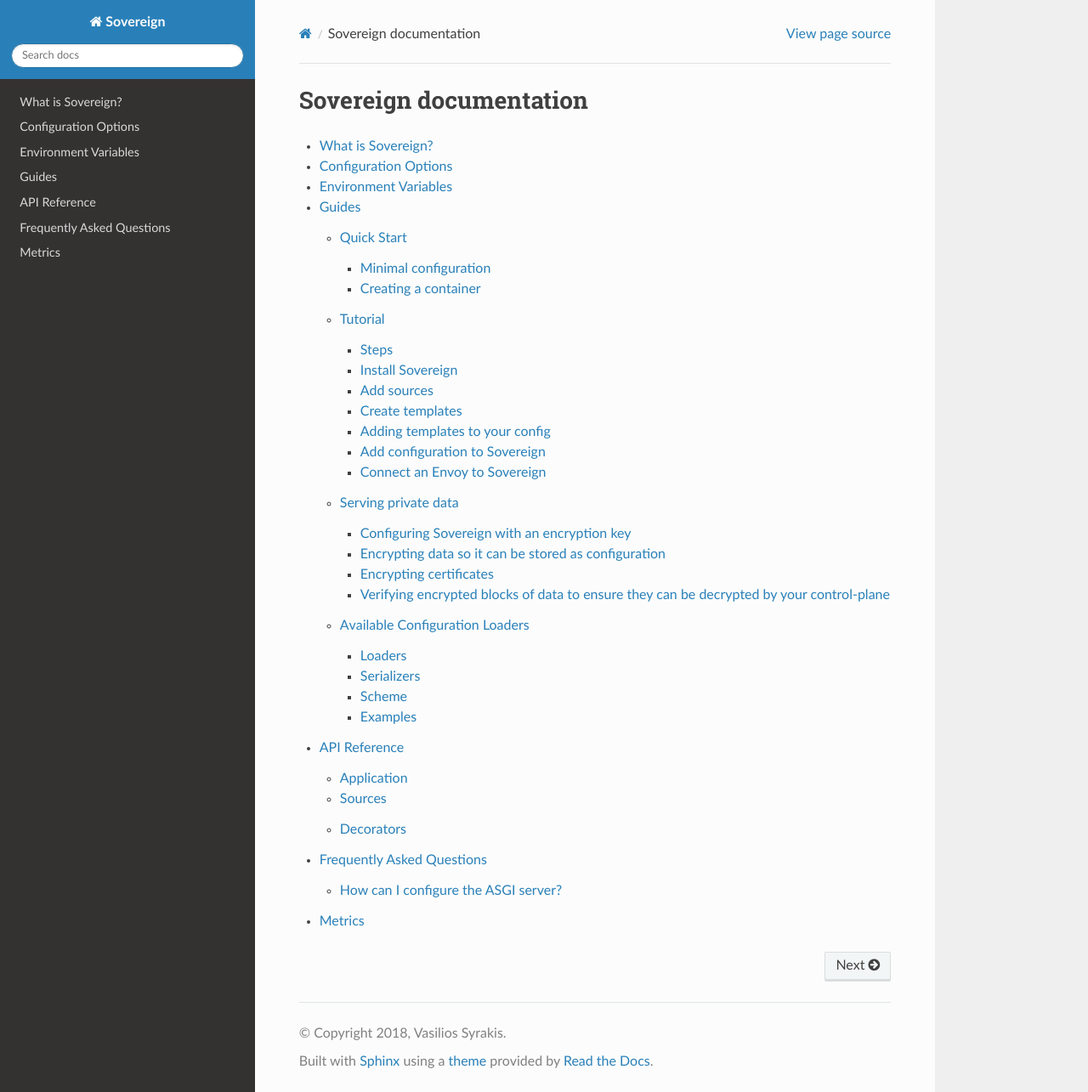
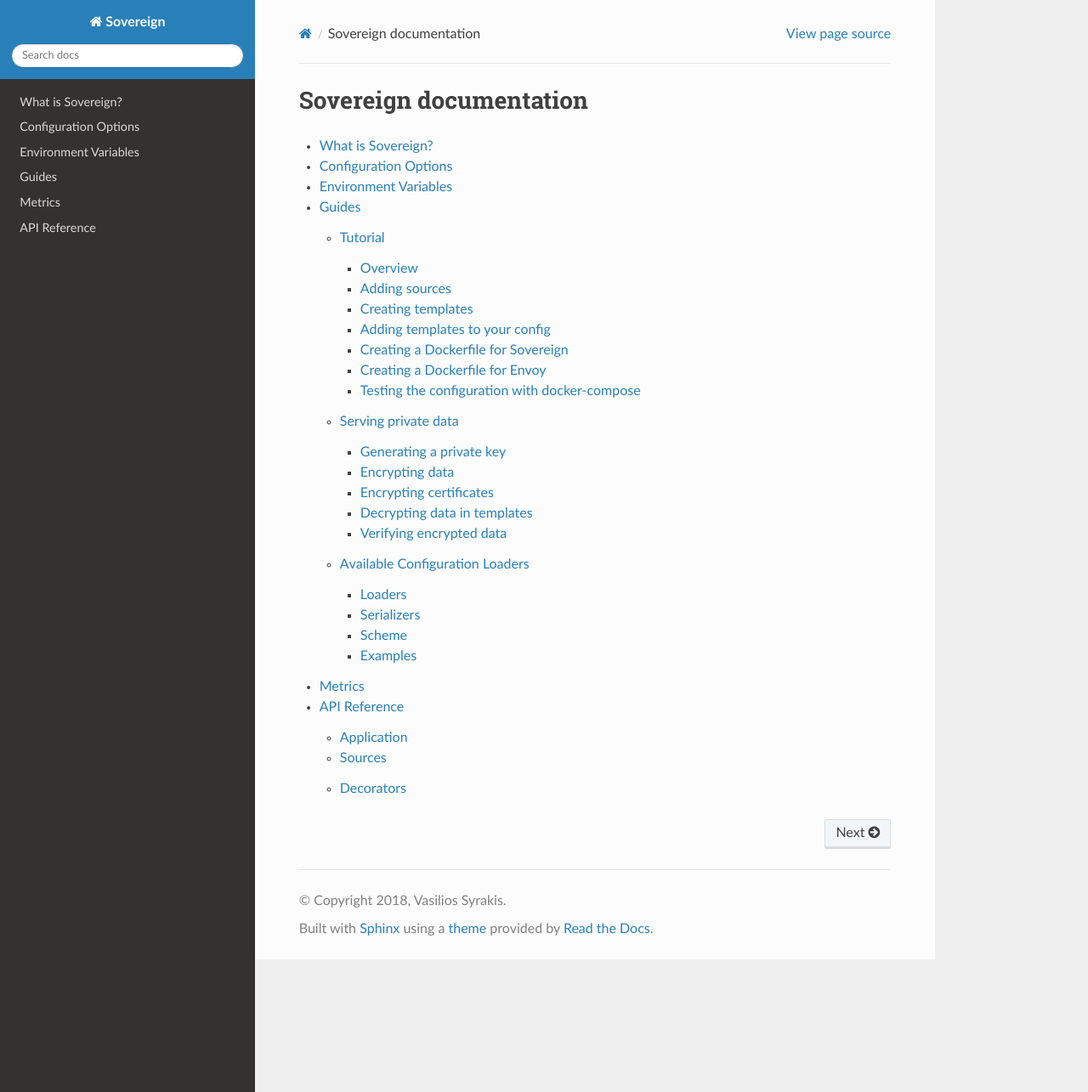
Before and after one commit to cetanu/sovereign, a Sphinx documentation site: the page built from docs/index.rst, in a window 1280 px wide and 1285 px high. Shown: the whole window at 85% size. Built offline with Sphinx 7.4.7 and the Read the Docs theme 2.0.0, drawn with Linux system fonts in a browser that asks for light colours; some of the changed lines change nothing that is shown.

Commit message:
Updated docs

```diff
--- a/docs/faq.rst
+++ /dev/null
@@ -1,13 +0,0 @@
-Frequently Asked Questions
-==========================
-
-How can I configure the ASGI server?
-------------------------------------
-
-.. csv-table::
-  :header: Environment Variable, Default, Description
-  :widths: 1, 1, 2
-
-    * ASGI_PORT,8080,Port for the server to bind to
-    * ASGI_BIND,0.0.0.0,Socket for the server to bind to
-    * ASGI_KEEPALIVE,5,How long to keep TCP sessions alive; specifying 0 disables keep-alives
--- a/docs/guides.rst
+++ b/docs/guides.rst
@@ -3,7 +3,6 @@
 .. toctree::
    :maxdepth: 1
 
-   guides/quick_start
    guides/tutorial
    guides/encryption
    guides/config_loaders
--- a/docs/guides/encryption.rst
+++ b/docs/guides/encryption.rst
@@ -2,13 +2,13 @@
 
 
 Serving private data
---------------------
+====================
 Sovereign comes with in-built encryption capabilities that allow the safe storage of objects such
 as private keys, certificates, and any other data that may be considered confidential.
 
 
-Configuring Sovereign with an encryption key
-''''''''''''''''''''''''''''''''''''''''''''
+Generating a private key
+------------------------
 On startup, Sovereign looks for a Fernet key in the environment variable ``SOVEREIGN_ENCRYPTION_KEY``.
 
 You can generate a new key by starting Sovereign and accessing the ``/crypto/generate_key`` endpoint.
@@ -29,8 +29,8 @@
    Ensure that the key is stored somewhere safe, such as LastPass, or some other secret/password vault.
 
 
-Encrypting data so it can be stored as configuration
-''''''''''''''''''''''''''''''''''''''''''''''''''''
+Encrypting data
+---------------
 Once you've placed your new Fernet key in the environment variable, and started Sovereign, it is now able to encrypt
 and decrypt data for use in discovery requests/responses.
 
@@ -46,20 +46,41 @@
         "result": "gAAAAABbuuoUEGYQSZgUwWD7pE4xo7IPvTdkZ7CwxzvKG5rh_SOc1j0OmvjvcqAUvYHoMzy2J4kJsknMZupKsZW0pHIZD-Ldeg=="
     }
 
+Now that your data is encrypted it can be safely stored as config for sovereign; for example we store encrypted
+certificates in our version control server. You can see `example encrypted certificates`_ in the repo.
+
+.. _example encrypted certificates: https://bitbucket.org/atlassian/sovereign/src/master/test/config/certificates.yaml#lines-49:86
+
 Encrypting certificates
-'''''''''''''''''''''''
-Possibly the most common thing that will need to be encrypted for your envoy proxies will be private keys.
+-----------------------
+To follow on from the above example, one of the most common things that will need to be encrypted for your envoy proxies will be private keys.
 
-Building on the above example, you may be able to easily encrypt a certificate by concatenating it into the JSON body
-that is required for the ``/crypt/encrypt`` endpoint:
+You can encrypt a multiline string such as a private key by concatenating it into the JSON body that is required for the ``/crypt/encrypt`` endpoint:
 
 .. code-block:: none
 
     $ curl -X POST http://<sovereign>/crypto/encrypt -d "{\"data\": \"$(cat certificate.crt)\"}"
 
 
-Verifying encrypted blocks of data to ensure they can be decrypted by your control-plane
-''''''''''''''''''''''''''''''''''''''''''''''''''''''''''''''''''''''''''''''''''''''''
+Decrypting data in templates
+----------------------------
+By default, Sovereign makes its cryptographic tools available in templates. You can encrypt, decrypt, and generate new keys.
+
+Example usage:
+
+.. code-block:: jinja
+
+    {% set secret = crypto.encrypt('helloworld') %}
+    Encrypted: {{ secret }}
+    Plaintext: {{ crypto.decrypt(secret) }}
+    New fernet key: {{ crypto.generate_key() }}
+
+I can't think of any reason why you might want to encrypt data or generate a key, but maybe you can.
+
+The primary use-case within our company has been to decrypt private keys.
+
+Verifying encrypted data
+------------------------
 It may be wise as part of your sovereign deployment, to check whether all the encrypted data in your configuration is
 valid.
 
--- a/docs/guides/quick_start.rst
+++ /dev/null
@@ -1,188 +0,0 @@
-.. _quick_start:
-
-Quick Start
-===========
-This guide should allow you to get started with a contrived example
-of how you would deploy Sovereign.
-
-Minimal configuration
----------------------
-Sovereign requires only a few things to get going:
-
-- Templates
-- Data Sources
-
-An example of a project structure might look like this:
-
-.. code-block:: none
-
-    /proj
-      ├── config.yaml
-      └── templates
-          ├── clusters.yaml
-          ├── endpoints.yaml
-          ├── listeners.yaml
-          └── routes.yaml
-
-For sovereign to load ``config.yaml``, it must be passed in as an environment variable.
-For example: ``SOVEREIGN_CONFIG=file:///proj/config.yaml``
-
-Example content of the configuration file:
-
-.. code-block:: yaml
-    :linenos:
-
-    # /proj/config.yaml
-
-    templates:
-      1.11.1: &default_version
-        routes:    file+jinja:///proj/templates/routes.yaml
-        clusters:  file+jinja:///proj/templates/clusters.yaml
-        listeners: file+jinja:///proj/templates/listeners.yaml
-        endpoints: file+jinja:///proj/templates/endpoints.yaml
-      default: *default_version
-
-    sources:
-      - type: inline
-        config:
-          instances:
-            - name: google-proxy
-              service_clusters:
-                - "*"
-              endpoints:
-                - address: google.com.au
-                  region: ap-southeast-2
-                  port: 443
-                - address: google.com
-                  region: us-west-1
-                  port: 443
-
-templates
-  references the location of the templates to use, with the version 1.9.0 to
-  indicate that they should only be served to Envoys with that version.
-  A default version must be specified, in case Sovereign cannot determine the
-  version of an envoy proxy.
-
-sources
-  The source in the example contains an inline Source, with a snippet that will
-  proxy traffic to Google. There are other :ref:`sources` available too.
-
-  The structure of the snippet is irrelevant - it can be anything you want -
-  as long as your templates are written to handle it.
-
-  .. note::
-
-     The snippet contains a key, ``service_clusters``, with a value of ``"*"``
-     - this means it will match all Envoy discovery requests.
-
-     You can control which configuration is provided to Envoys by setting the
-     service cluster on your proxies, and adding a list of ``service_clusters`` to your Source data.
-
-     Envoy service cluster can be configured via the `--service-cluster`_ flag
-
-.. _--service-cluster: https://www.envoyproxy.io/docs/envoy/latest/operations/cli#cmdoption-service-cluster
-
-
-Templates
-^^^^^^^^^
-As you might guess by looking at the above example configuration, each template
-corresponds to a type of discovery service in Envoy; clusters, endpoints, routes, or listeners.
-
-The template must eventually render out to a schema that Envoy will understand.
-You can see `examples in the sovereign repo <https://bitbucket.org/atlassian/sovereign/src/master/templates/default/>`_
-
-Accessing sources in templates
-^^^^^^^^^^^^^^^^^^^^^^^^^^^^^^
-All templates have access to a variable named ``instances``.
-
-When sovereign retrieves all of the sources it has configured, it will place the results
-into this variable.
-
-So, depending on what you have configured for sources, this is the main variable that
-determines what will be rendered into the template.
-
-A template based on the example configuration
-"""""""""""""""""""""""""""""""""""""""""""""
-
-.. note::
-   Templates are rendered using `Jinja2 <http://jinja.pocoo.org/docs/2.10/>`_
-
-The steps that Sovereign runs through before rendering a template and returning it to an Envoy:
-
-#. Receives a CDS discovery request from an Envoy proxy
-#. Retrieves all sources (inline configuration in this example)
-#. Calculates the ``version_info`` of the configuration prior to rendering the templates
-#. If ``version_info`` of the discovery request is the same as calculated sovereigns returns 304 Not Modified
-#. Otherwise, sovereign renders the below template
-   #. Begins to loop over the 'google-proxy' instance
-   #. Feeds the 'endpoints' field into :func:`sovereign.utils.eds.locality_lb_endpoints`
-   #. Creates a cluster using the endpoints and name, for each instance
-   #. Inserts the checksum into the ``version_info``
-#. Returns 200 OK
-
-.. code-block:: jinja
-
-   resources:
-   {% for instance in instances %}
-     {% set endpoints = eds.locality_lb_endpoints(instance.endpoints, discovery_request, resolve_dns=False) %}
-     - '@type': type.googleapis.com/envoy.api.v2.Cluster
-       name: {{ instance.name }}
-       connect_timeout: 5s
-       type: strict_dns
-       load_assignment:
-         cluster_name: {{ instance.name }}-cluster
-         endpoints: {{ endpoints|tojson }}
-   {% endfor %}
-
-Once fully rendered using the above inline source, this template will look like this:
-
-.. code-block:: yaml
-
-    version_info: '6d75b172b2d00c2c50b570fa82a136aa6f9720b54dd2bd836bcdacc5eeb2bec2'
-    resources:
-      - '@type': type.googleapis.com/envoy.api.v2.Cluster
-        name: google-proxy
-        connect_timeout: 5s
-        type: strict_dns
-        load_assignment:
-          cluster_name: google-proxy-cluster
-          endpoints:
-            - priority: 10
-              locality:
-                zone: ap-southeast-2
-              lb_endpoints:
-                - endpoint:
-                    address:
-                      socket_address:
-                        address: google.com.au
-                        port_value: 443
-            - priority: 10
-              locality:
-                zone: us-west-1
-              lb_endpoints:
-                - endpoint:
-                    address:
-                      socket_address:
-                        address: google.com
-                        port_value: 443
-
-Creating a container
---------------------
-The following shows an example Dockerfile that you might use to run the server.
-You could emulate the same commands used to run it on something that isn't a container, also.
-
-.. code-block:: dockerfile
-
-   FROM python:3.7
-
-   RUN apt-get update && apt-get -y upgrade
-
-   WORKDIR /proj
-   ADD config.yaml /proj/config.yaml
-   ADD xds_templates /proj/templates
-   RUN pip install sovereign
-
-   ENV SOVEREIGN_CONFIG=file:///proj/config.yaml
-
-   EXPOSE 8080
-   CMD sovereign
--- a/docs/guides/tutorial.rst
+++ b/docs/guides/tutorial.rst
@@ -1,24 +1,23 @@
 .. _tutorial:
 
+########
 Tutorial
+########
+
+Overview
 ========
 
 Steps
 -----
-
-#. `Install Sovereign`_
-#. `Add sources`_
-#. `Create templates`_
-#. `Add configuration to Sovereign`_
-#. `Connect an Envoy to Sovereign`_
-#. `Confirm the setup works`_
-
-
-Install Sovereign
------------------
+#. `Adding sources`_
+#. `Creating templates`_
+#. `Adding templates to your config`_
+#. `Creating a Dockerfile for Sovereign`_
+#. `Creating a Dockerfile for Envoy`_
+#. `Testing the configuration with docker-compose`_
 
 Project structure
-^^^^^^^^^^^^^^^^^
+-----------------
 For the purposes of this tutorial I'm going to use the following directory
 and files to supply configuration to Sovereign
 
@@ -36,31 +35,8 @@
           ├── listeners.yaml
           └── routes.yaml
 
-Creating a Dockerfile for Sovereign
-^^^^^^^^^^^^^^^^^^^^^^^^^^^^^^^^^^^
-You can install Sovereign on any machine, but for this tutorial
-we're going to create a small Dockerfile that creates a server
-for us.
-
-.. code-block:: dockerfile
-
-   # /proj/sovereign/Dockerfile.sovereign
-
-   FROM python:3.7
-
-   RUN apt-get update && apt-get -y upgrade
-   RUN pip install sovereign
-
-   ADD templates /etc/sovereign/templates
-   ADD config.yaml /etc/sovereign/config.yaml
-   ENV SOVEREIGN_CONFIG=file:///etc/sovereign/config.yaml
-
-   EXPOSE 8080
-   CMD sovereign
-
-
-Add sources
------------
+Adding sources
+==============
 Sovereign continually polls configured sources so that it can update configuration in real-time.
 
 The simplest way to add config to sovereign is by adding an inline source.
@@ -98,7 +74,7 @@
    Examples of service clusters you might want to set could be development/staging/production.
 
 Configuring a more dynamic source
-^^^^^^^^^^^^^^^^^^^^^^^^^^^^^^^^^
+---------------------------------
 The recommended way to get Sovereign to provide dynamic configuration is to have it poll
 a File source (which can be a local file, or a file over HTTPS).
 
@@ -125,8 +101,8 @@
 If at any point I decided I want to change these snippets, Sovereign would detect the changes and supply
 envoy proxies with the new configuration.
 
-Create templates
-----------------
+Creating templates
+==================
 Sovereign needs a template for each discovery type that it's going
 to be responding with.
 
@@ -134,8 +110,7 @@
 that you've configured Sovereign with.
 
 Example "clusters" template
-^^^^^^^^^^^^^^^^^^^^^^^^^^^
-
+---------------------------
 Using the above example, we could write a clusters template like so:
 
 .. code-block:: jinja
@@ -154,7 +129,7 @@
          endpoints: {{ endpoints|tojson }}
    {% endfor %}
 
-On line 5, a variable named ``endpoints`` is being created using a utility provided by Sovereign.
+On line 4, a variable named ``endpoints`` is being created using a utility provided by Sovereign.
 
 Once fully rendered using the above inline source, this template will look like the below:
 
@@ -185,7 +160,7 @@
    Lines 9:18 contain the output from the ``eds.locality_lb_endpoints`` utility
 
 Example "listeners" template
-^^^^^^^^^^^^^^^^^^^^^^^^^^^^
+----------------------------
 todo: explanation
 
 .. code-block:: jinja
@@ -229,14 +204,13 @@
 .. _adding_templates:
 
 Adding templates to your config
--------------------------------
-
+===============================
 Once you've defined a template for every discovery type that you intend to use, you
 can add them to the Sovereign config file, like so:
 
 .. code-block:: yaml
    :linenos:
-   :emphasize-lines: 13-18
+   :emphasize-lines: 13-16
 
    # /proj/sovereign/config.yaml
    sources:
@@ -282,13 +256,33 @@
         default: *default_version
 
 
-Add configuration to Sovereign
-------------------------------
+Creating a Dockerfile for Sovereign
+===================================
+You can install Sovereign on any machine, but for this tutorial
+we're going to create a small Dockerfile that creates a server
+for us.
+
 For sovereign to load the config file, it must be passed in as an environment variable.
 For example: ``SOVEREIGN_CONFIG=file:///etc/sovereign/config.yaml``
 
-Connect an Envoy to Sovereign
------------------------------
+.. code-block:: dockerfile
+
+   # /proj/sovereign/Dockerfile.sovereign
+
+   FROM python:3.7
+
+   RUN apt-get update && apt-get -y upgrade
+   RUN pip install sovereign
+
+   ADD templates /etc/sovereign/templates
+   ADD config.yaml /etc/sovereign/config.yaml
+   ENV SOVEREIGN_CONFIG=file:///etc/sovereign/config.yaml
+
+   EXPOSE 8080
+   CMD sovereign
+
+Creating a Dockerfile for Envoy
+===============================
 In order to test if Sovereign is correctly rendering configuration and supplying it
 to Envoy clients, we're going to use the following Dockerfile to spawn an Envoy container
 and connect it to the Sovereign container.
@@ -364,8 +358,8 @@
 
 You can include any static configuration that you like in this bootstrap file, but changing it would then require hot-restarting Envoy.
 
-Making the process easier with docker-compose
-^^^^^^^^^^^^^^^^^^^^^^^^^^^^^^^^^^^^^^^^^^^^^
+Testing the configuration with docker-compose
+=============================================
 In order to run both sovereign and envoy as containers in a shared network with basic name resolution, we'll use a
 docker-compose file to launch the containers.
 
@@ -404,11 +398,8 @@
        expose:
          - 9901
 
-
-Confirm the setup works
-^^^^^^^^^^^^^^^^^^^^^^^
-todo: add example of running compose setup
-
+This stack can be run with ``docker-compose up --build``. You should see output
+from both Sovereign and the Envoy proxy.
 
 .. _--service-cluster: https://www.envoyproxy.io/docs/envoy/latest/operations/cli#cmdoption-service-cluster
 .. _snippets: https://bitbucket.org/snippets/vsyrakis/ae9LEx/sovereign-configuration-examples
--- a/docs/index.rst
+++ b/docs/index.rst
@@ -6,6 +6,5 @@
    about
    config
    guides
+   metrics
    internals
-   faq
-   metrics
```
